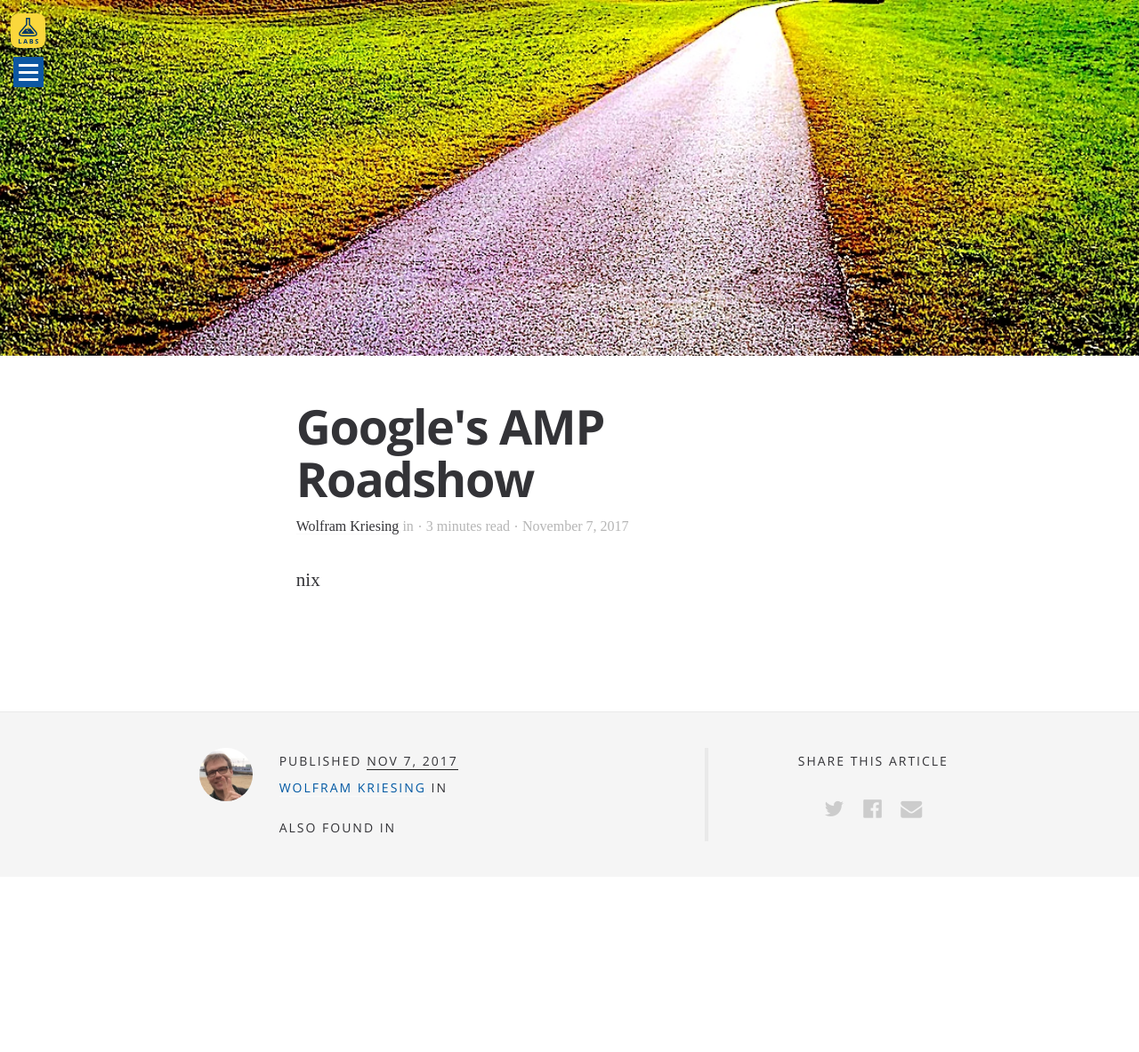
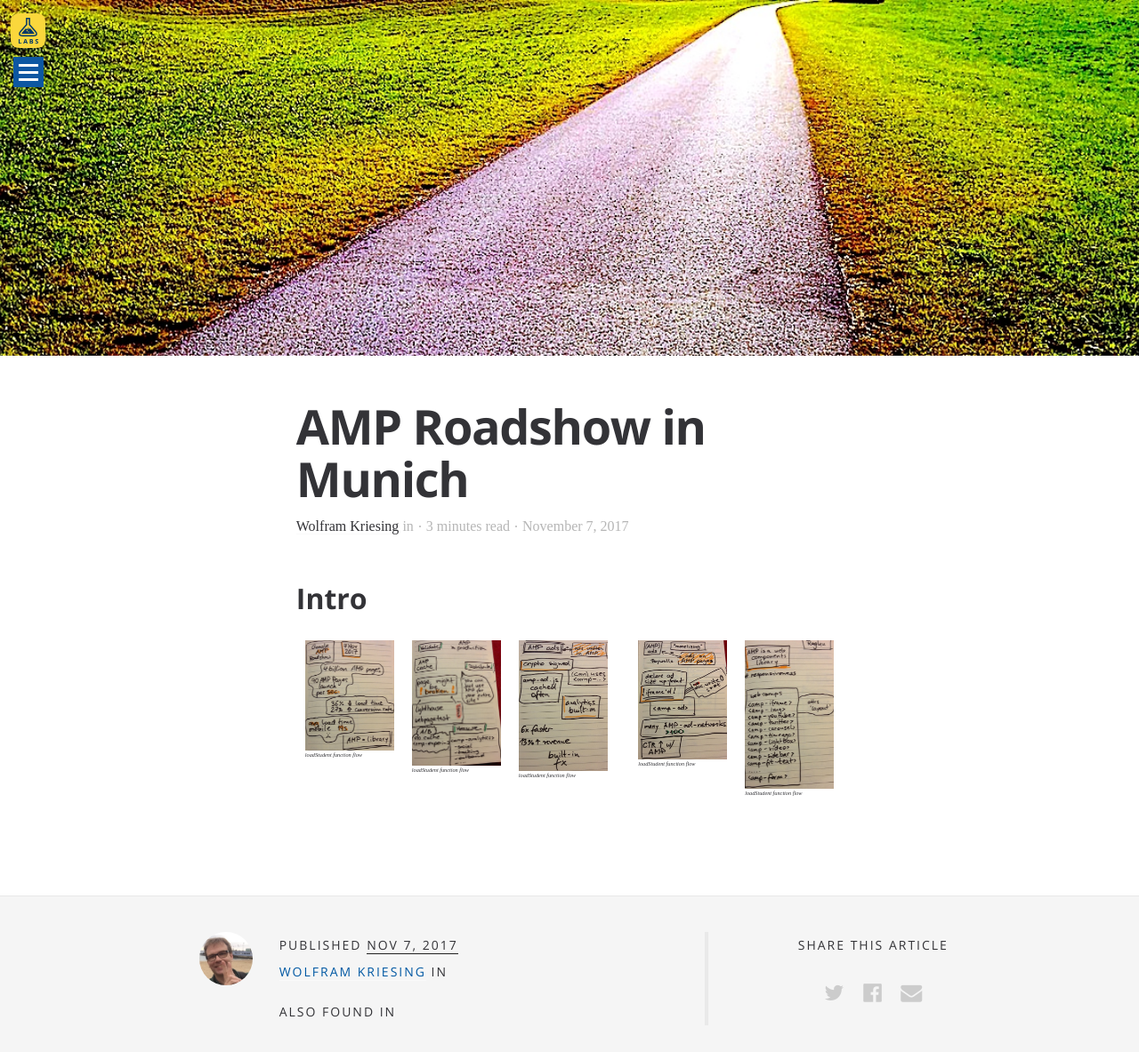
Before and after one commit to holidaycheck/tech-blog, a Jekyll site: the page built from _posts/2017-11-07-amp-roadshow.md, in a window 1280 px wide. Shown: the top 1183 px of the page at 89% size. Built offline with Jekyll 4.4.1, drawn with Linux system fonts in a browser that asks for light colours; some web fonts are replaced.

Commit message:
Add CSS which zooms in pics on hover.

```diff
--- a/_posts/2017-11-07-amp-roadshow.md
+++ b/_posts/2017-11-07-amp-roadshow.md
@@ -1,6 +1,6 @@
 ---
 layout: post
-title:  "Google's AMP Roadshow"
+title:  "AMP Roadshow in Munich"
 date: 2017-11-07 23:03:00 +0200
 categories:
 author_name: Wolfram Kriesing
@@ -13,4 +13,29 @@
 feature_image: posts/2017-11-amp-roadshow/road.jpg
 ---
 
-nix
+## Intro
+
+<div style="float: left; padding: 1rem;">
+<img src="{{site.baseurl}}/img/posts/2017-11-amp-roadshow/1-intro.jpg" alt="" width="100" class="sizeup-onhover-image scale3 origin-left-top" />
+<br/><em>loadStudent function flow</em>
+</div>
+
+<div style="float: right; padding: 1rem;">
+<img src="{{site.baseurl}}/img/posts/2017-11-amp-roadshow/2-amp-is.jpg" alt="" width="100" class="sizeup-onhover-image scale3 origin-left-top" />
+<br/><em>loadStudent function flow</em>
+</div>
+
+<div style="float: left; padding: 1rem;">
+<img src="{{site.baseurl}}/img/posts/2017-11-amp-roadshow/3-in-prod.jpg" alt="" width="100" class="sizeup-onhover-image scale3 origin-left-top" />
+<br/><em>loadStudent function flow</em>
+</div>
+
+<div style="float: right; padding: 1rem;">
+<img src="{{site.baseurl}}/img/posts/2017-11-amp-roadshow/4-ads-on-amp-pages.jpg" alt="" width="100" class="sizeup-onhover-image scale3 origin-left-top" />
+<br/><em>loadStudent function flow</em>
+</div>
+
+<div style="float: left; padding: 1rem;">
+<img src="{{site.baseurl}}/img/posts/2017-11-amp-roadshow/5-ads-in-amp.jpg" alt="" width="100" class="sizeup-onhover-image scale3 origin-left-top" />
+<br/><em>loadStudent function flow</em>
+</div>
--- a/_sass/_global.sass
+++ b/_sass/_global.sass
@@ -21,6 +21,7 @@
 @import "partials/contact"
 @import "partials/author"
 @import "partials/page-404"
+@import "partials/post-content"
 
 @import "nojs"
 
--- /dev/null
+++ b/_sass/partials/_post-content.sass
@@ -0,0 +1,13 @@
+img.sizeup-onhover-image
+  transition: 1s ease
+
+  &.scale2:hover
+    transform: scale(2)
+  &.scale3:hover
+    transform: scale(3)
+  &.scale4:hover
+    transform: scale(4)
+  &.origin-left-top:hover
+    transform-origin: left top
+  &.origin-right-top:hover
+    transform-origin: right top
```
